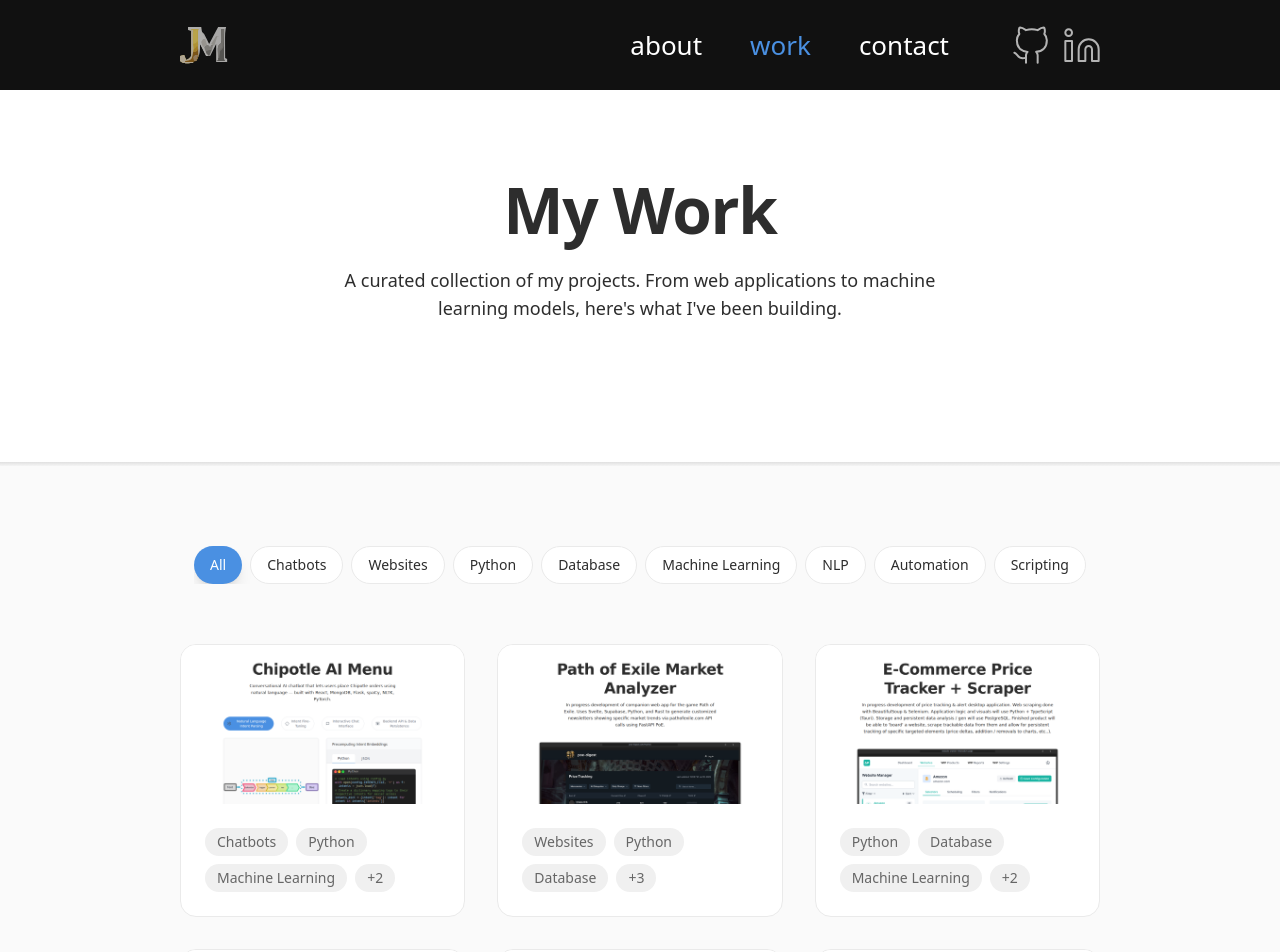
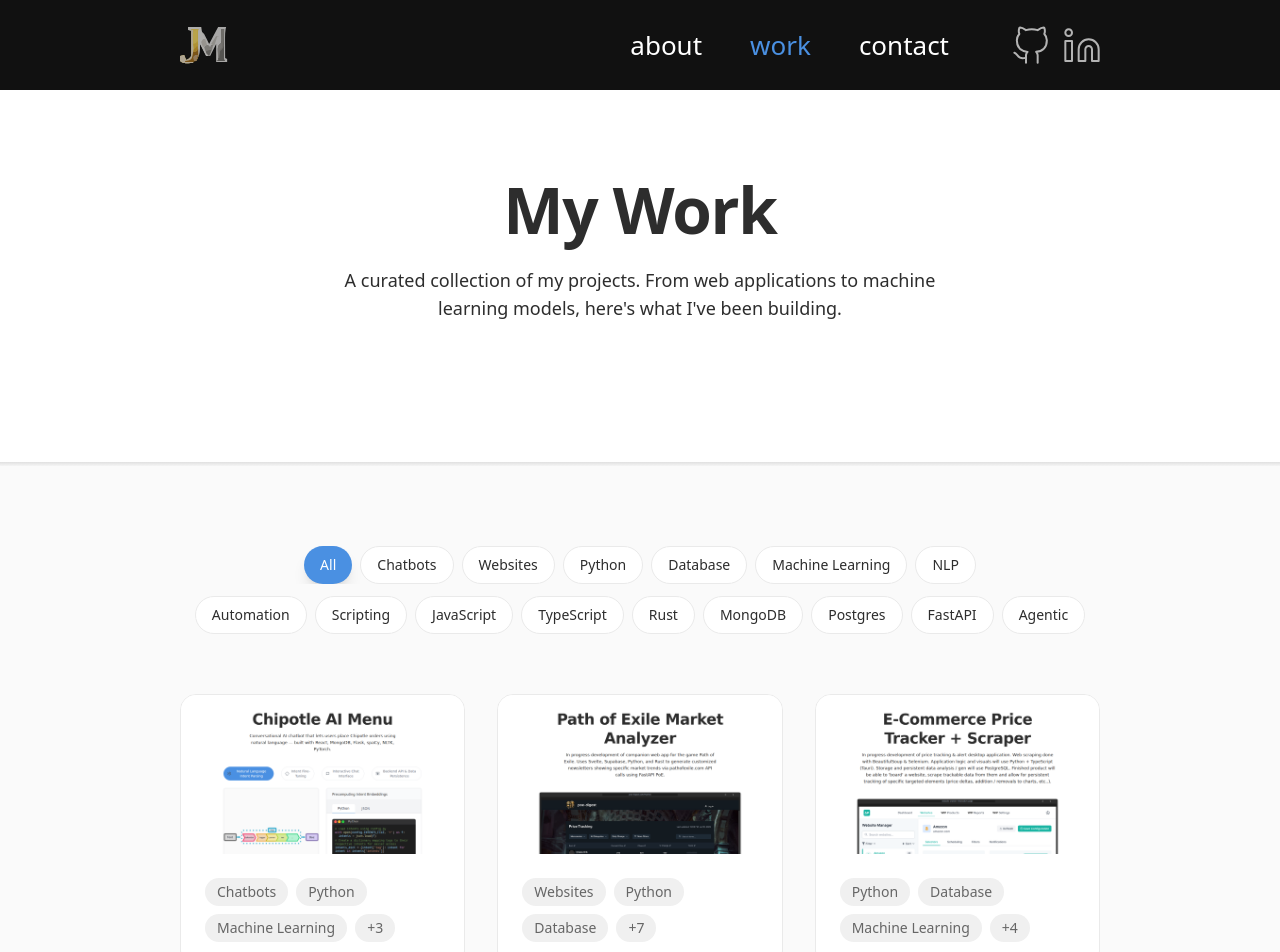
Before and after one commit to robmcdonald5/personalsite, a SvelteKit app: page /work in a window 1280 px wide. Shown: the top 952 px of the page. Built offline with nearby package versions, Linux system fonts and the light colour scheme.

Commit message:
Updated states and options of work

```diff
--- a/scripts/generate-screenshots.js
+++ b/scripts/generate-screenshots.js
@@ -150,8 +150,11 @@
 
   } finally {
     await browser.close();
+    cleanupPreviewServer();
   }
 }
+
+let previewServer = null;
 
 async function startPreviewServer() {
   const { spawn } = await import('child_process');
@@ -159,14 +162,14 @@
   return new Promise((resolve, reject) => {
     console.log('🚀 Starting preview server...');
 
-    const server = spawn('npx', ['vite', 'preview', '--port', '4173', '--host'], {
+    previewServer = spawn('npx', ['vite', 'preview', '--port', '4173', '--host'], {
       cwd: join(__dirname, '..'),
       stdio: 'pipe'
     });
 
     let started = false;
 
-    server.stdout.on('data', (data) => {
+    previewServer.stdout.on('data', (data) => {
       const output = data.toString();
       if (output.includes('4173') && !started) {
         started = true;
@@ -174,22 +177,31 @@
       }
     });
 
-    server.stderr.on('data', (data) => {
+    previewServer.stderr.on('data', (data) => {
       console.log('Preview server output:', data.toString());
+    });
+
+    previewServer.on('error', (error) => {
+      console.error('Preview server error:', error);
+      reject(error);
     });
 
     setTimeout(() => {
       if (!started) {
-        server.kill();
-        reject(new Error('Preview server failed to start'));
+        console.log('❌ Preview server timeout - killing process');
+        previewServer?.kill('SIGTERM');
+        reject(new Error('Preview server failed to start within 10 seconds'));
       }
     }, 10000);
+  });
+}
 
-    // Store server reference for cleanup
-    process.on('exit', () => server.kill());
-    process.on('SIGTERM', () => server.kill());
-    process.on('SIGINT', () => server.kill());
-  });
+function cleanupPreviewServer() {
+  if (previewServer && !previewServer.killed) {
+    console.log('🧹 Cleaning up preview server...');
+    previewServer.kill('SIGTERM');
+    previewServer = null;
+  }
 }
 
 async function generatePlaceholders(outputDir) {
@@ -213,5 +225,32 @@
   console.log(`📄 Generated placeholder: ${project.id}.svg`);
 }
 
+// Handle process termination
+process.on('SIGINT', () => {
+  console.log('\n🛑 Received SIGINT, cleaning up...');
+  cleanupPreviewServer();
+  process.exit(0);
+});
+
+process.on('SIGTERM', () => {
+  console.log('\n🛑 Received SIGTERM, cleaning up...');
+  cleanupPreviewServer();
+  process.exit(0);
+});
+
+process.on('exit', () => {
+  cleanupPreviewServer();
+});
+
 // Run the script
-generateScreenshots().catch(console.error);
+generateScreenshots()
+  .then(() => {
+    console.log('✨ All done!');
+    cleanupPreviewServer();
+    process.exit(0);
+  })
+  .catch((error) => {
+    console.error('❌ Screenshot generation failed:', error);
+    cleanupPreviewServer();
+    process.exit(1);
+  });
--- a/src/routes/work/+page.svelte
+++ b/src/routes/work/+page.svelte
@@ -9,7 +9,7 @@
 			id: 'ai-menu-chatbot',
 			name: 'Chipotle AI Menu',
 			href: '/work/ai-menu-chatbot',
-			categories: ['Chatbots', 'Python', 'Machine Learning', 'NLP', 'Scripting'],
+			categories: ['Chatbots', 'Python', 'Machine Learning', 'NLP', 'Scripting', 'JavaScript'],
 			imageQuery: 'AI chatbot interface with menu items',
 			previewImage: '/project-previews/ai-menu-chatbot.png'
 		},
@@ -17,7 +17,7 @@
 			id: 'poe-market-analyzer',
 			name: 'PoE Market Analyzer',
 			href: '/work/poe-market-analyzer',
-			categories: ['Websites', 'Python', 'Database', 'Machine Learning', 'Automation', 'Scripting'],
+			categories: ['Websites', 'Python', 'Database', 'Machine Learning', 'Automation', 'Scripting', 'JavaScript', 'TypeScript', 'Rust', 'FastAPI'],
 			imageQuery: 'Market analysis dashboard with charts',
 			previewImage: '/project-previews/poe-market-analyzer.png'
 		},
@@ -25,7 +25,7 @@
 			id: 'ecommerce-price-tracker',
 			name: 'E-Commerce Price Tracker',
 			href: '/work/ecommerce-price-tracker',
-			categories: ['Python', 'Database', 'Machine Learning', 'Automation', 'Scripting'],
+			categories: ['Python', 'Database', 'Machine Learning', 'Automation', 'Scripting', 'TypeScript', 'Postgres'],
 			imageQuery: 'E-commerce price tracking interface',
 			previewImage: '/project-previews/ecommerce-price-tracker.png'
 		},
@@ -33,7 +33,7 @@
 			id: 'creative-writing-assistant',
 			name: 'Creative Writing AI Assistant',
 			href: '/work/creative-writing-assistant',
-			categories: ['Chatbots', 'Websites', 'Python', 'Database', 'Machine Learning', 'NLP'],
+			categories: ['Chatbots', 'Websites', 'Python', 'Database', 'Machine Learning', 'NLP', 'JavaScript', 'TypeScript', 'Postgres', 'FastAPI', 'Agentic'],
 			imageQuery: 'AI writing assistant interface',
 			previewImage: '/project-previews/creative-writing-assistant.png'
 		},
@@ -41,7 +41,7 @@
 			id: 'portfolio-site',
 			name: 'Personal Site',
 			href: '/work/portfolio-site',
-			categories: ['Websites'],
+			categories: ['Websites', 'JavaScript', 'TypeScript', 'Rust'],
 			imageQuery: 'Personal portfolio website design',
 			previewImage: '/project-previews/portfolio-site.png'
 		},
@@ -49,22 +49,15 @@
 			id: 'dune-spice-wars-wiki',
 			name: 'Dune Spice Wars Interactive Wiki',
 			href: '/work/dune-spice-wars-wiki',
-			categories: ['Websites'],
+			categories: ['Websites', 'JavaScript'],
 			imageQuery: 'Interactive wiki interface with game data',
 			previewImage: '/project-previews/dune-spice-wars-wiki.png'
 		}
 	];
 
 	const allCategories = [
-		'All',
-		'Chatbots',
-		'Websites',
-		'Python',
-		'Database',
-		'Machine Learning',
-		'NLP',
-		'Automation',
-		'Scripting'
+		['All', 'Chatbots', 'Websites', 'Python', 'Database', 'Machine Learning', 'NLP'],
+		['Automation', 'Scripting', 'JavaScript', 'TypeScript', 'Rust', 'MongoDB', 'Postgres', 'FastAPI', 'Agentic']
 	];
 
 	let activeCategory = 'All';
@@ -119,8 +112,10 @@
 			<section class="w-full max-w-[1440px] px-[5%] md:px-[180px]">
 				<!-- Filter Navigation -->
 				<div class="flex justify-center mb-[60px]">
-					<div class="flex justify-center gap-2 overflow-x-auto scrollbar-hide max-w-full">
-						{#each allCategories as category}
+					<div class="flex flex-col gap-3 max-w-full">
+						{#each allCategories as categoryRow}
+							<div class="flex justify-center gap-2 overflow-x-auto scrollbar-hide">
+								{#each categoryRow as category}
 									<button
 										class="px-4 py-2 rounded-full font-inter font-medium text-sm whitespace-nowrap transition-all duration-200 {activeCategory === category
 											? 'bg-[#4A90E2] text-[#FFFFFF] shadow-lg'
@@ -129,6 +124,8 @@
 									>
 										{category}
 									</button>
+								{/each}
+							</div>
 						{/each}
 					</div>
 				</div>
```
Lines whose indentation alone changed are shown as unchanged.
